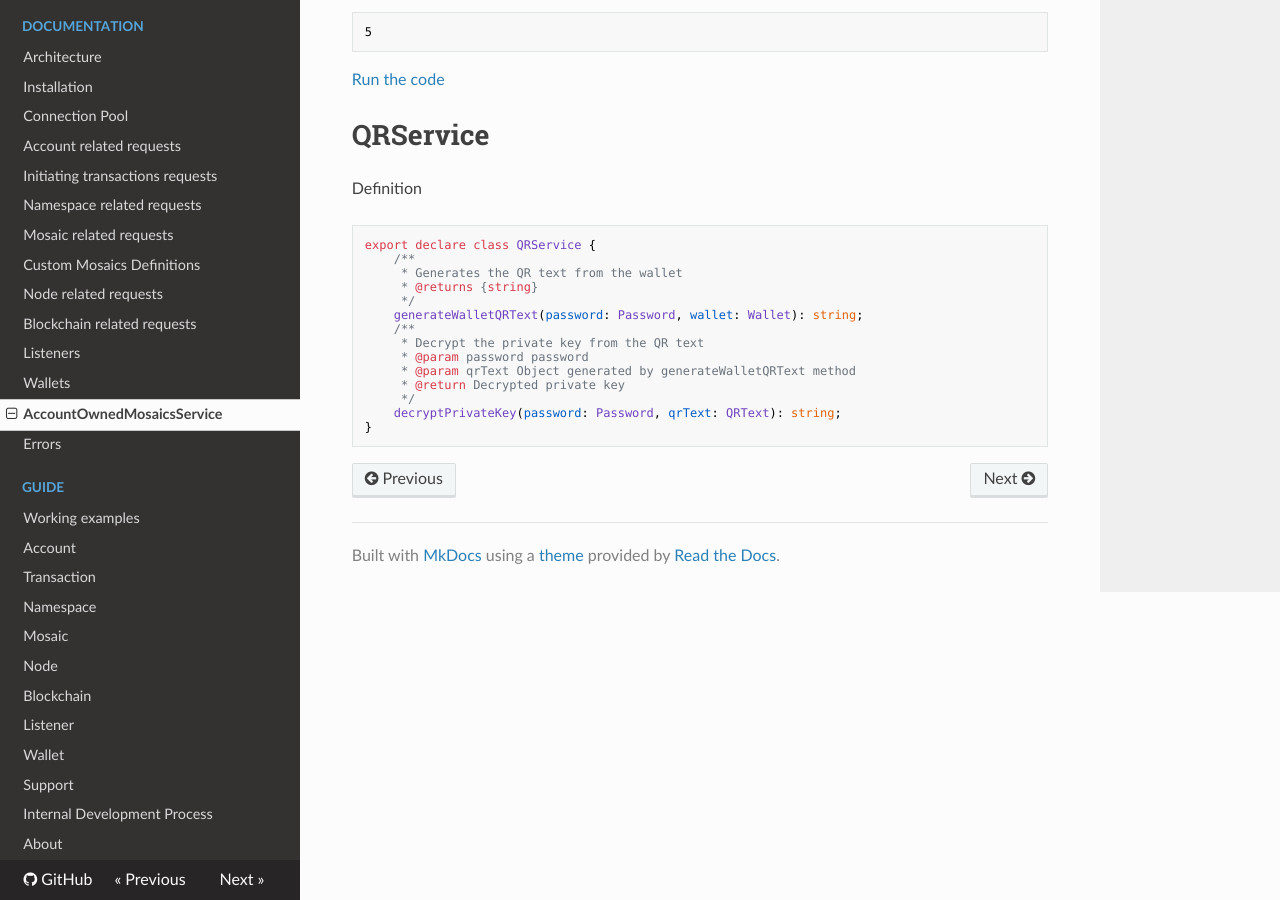
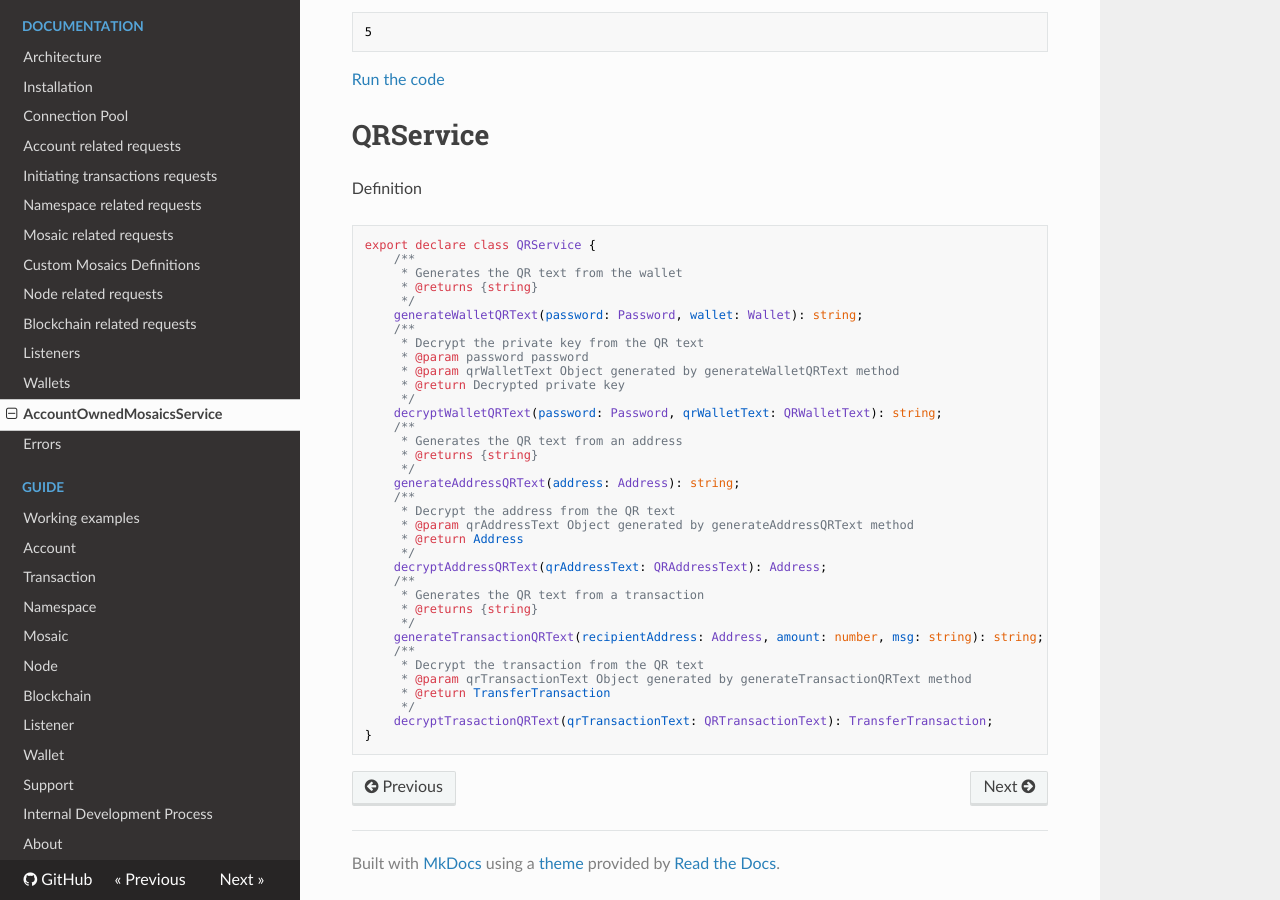
Before and after one commit to takahser/nem-library-docs, an MkDocs documentation site: the page built from docs/documentation/service.md, in a window 1280 px wide and 900 px high, scrolled down 2197 px. Built offline with MkDocs 1.6.1, drawn with Linux system fonts in a browser that asks for light colours; nearby versions of some CDN libraries; old or Windows-style settings are respelled for this version of MkDocs.

Commit message:
CHANGED stable version to 0.8.2 CHANGED QRService functions

````diff
--- a/docs/documentation/service.md
+++ b/docs/documentation/service.md
@@ -156,9 +156,31 @@ export declare class QRService {
     /**
      * Decrypt the private key from the QR text
      * @param password password
-     * @param qrText Object generated by generateWalletQRText method
+     * @param qrWalletText Object generated by generateWalletQRText method
      * @return Decrypted private key
      */
-    decryptPrivateKey(password: Password, qrText: QRText): string;
+    decryptWalletQRText(password: Password, qrWalletText: QRWalletText): string;
+    /**
+     * Generates the QR text from an address
+     * @returns {string}
+     */
+    generateAddressQRText(address: Address): string;
+    /**
+     * Decrypt the address from the QR text
+     * @param qrAddressText Object generated by generateAddressQRText method
+     * @return Address
+     */
+    decryptAddressQRText(qrAddressText: QRAddressText): Address;
+    /**
+     * Generates the QR text from a transaction
+     * @returns {string}
+     */
+    generateTransactionQRText(recipientAddress: Address, amount: number, msg: string): string;
+    /**
+     * Decrypt the transaction from the QR text
+     * @param qrTransactionText Object generated by generateTransactionQRText method
+     * @return TransferTransaction
+     */
+    decryptTrasactionQRText(qrTransactionText: QRTransactionText): TransferTransaction;
 }
 ```
````
Also changed, not shown: docs/index.md (+4 -1 lines).
